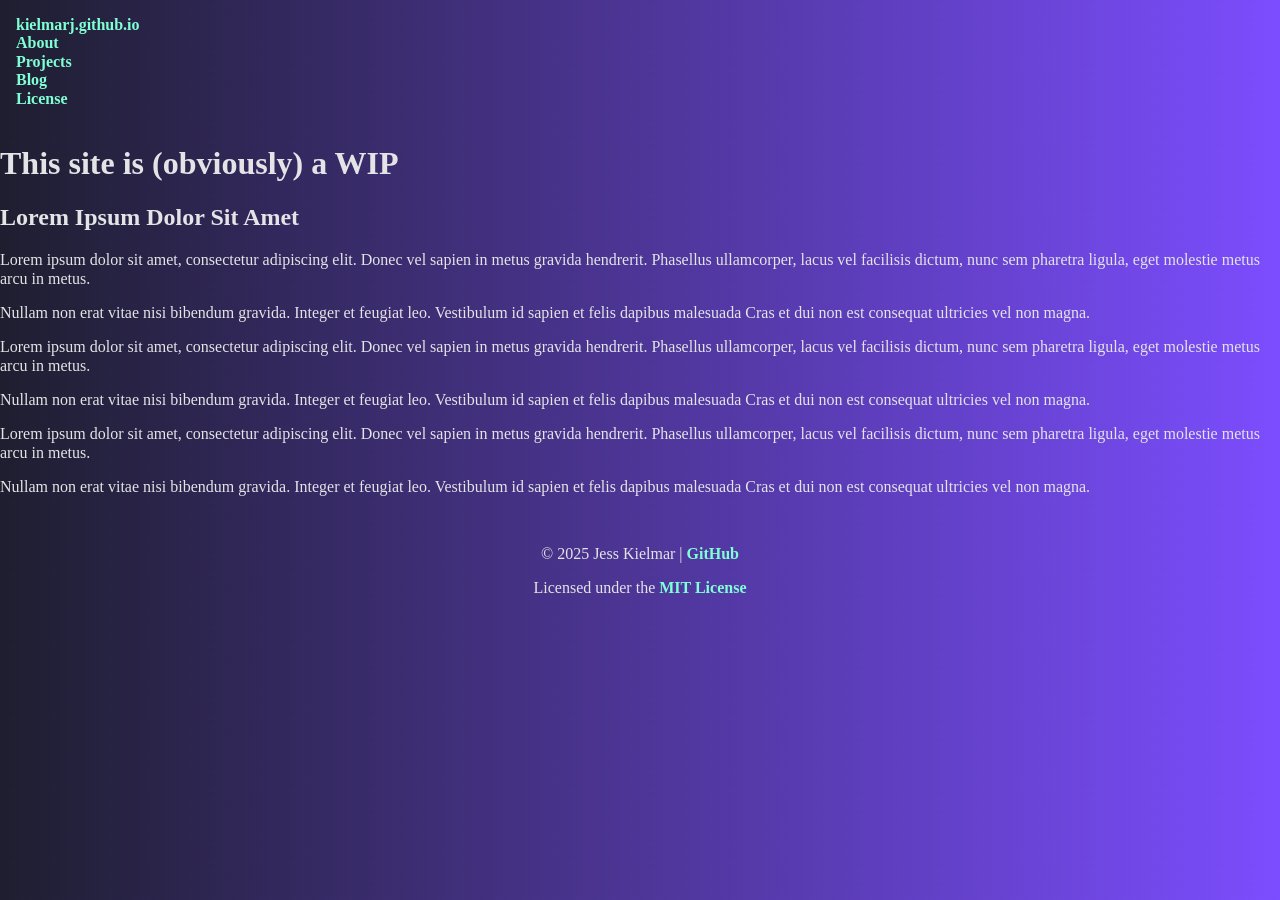
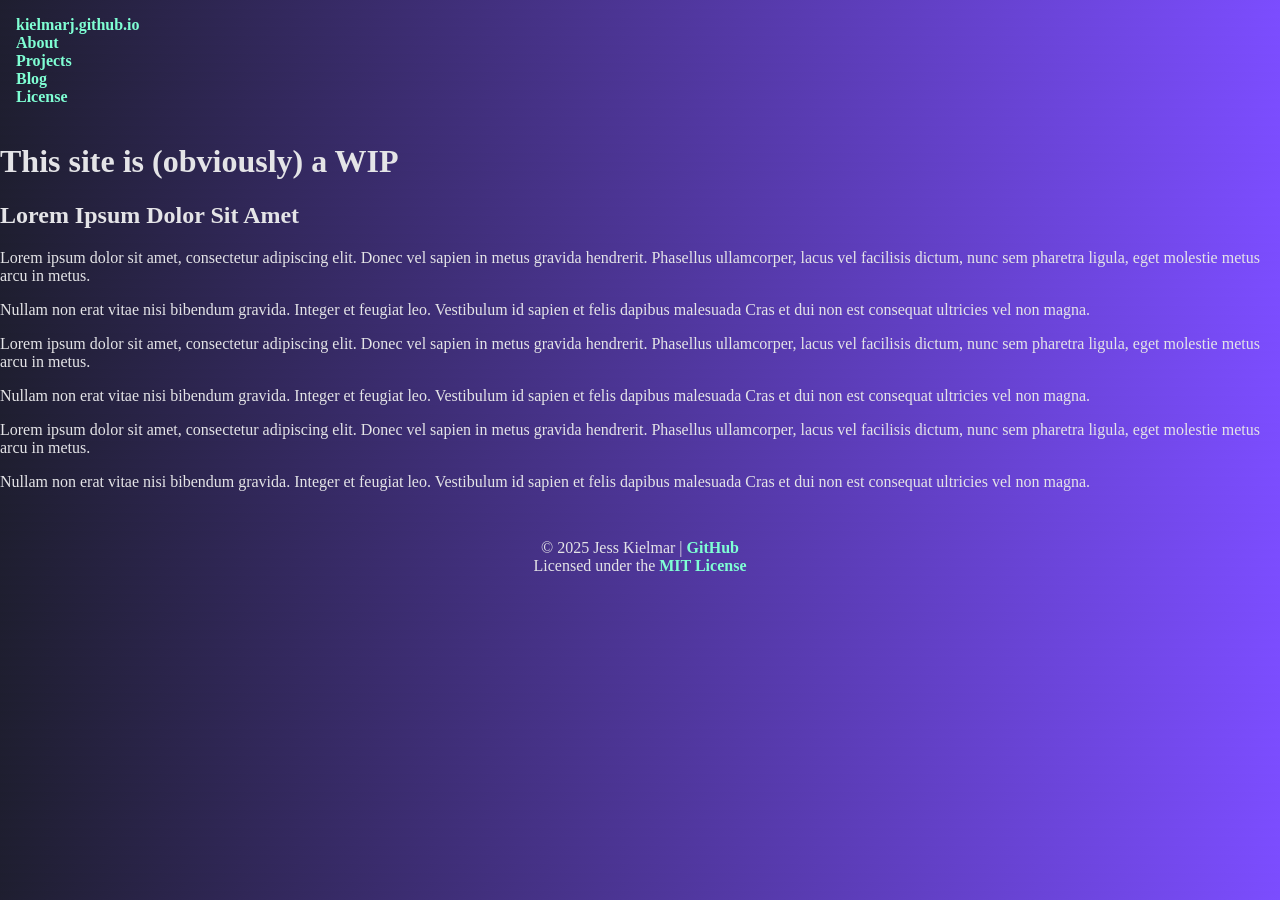
Before and after one commit to kielmarj/kielmarj.github.io, a Jekyll site: the page built from docs/index.md, in a window 1280 px wide. Built offline with Jekyll 4.4.1, drawn with Linux system fonts in a browser that asks for light colours.

Commit message:
Update default.html

```diff
--- a/docs/_layouts/default.html
+++ b/docs/_layouts/default.html
@@ -7,8 +7,6 @@
     <meta name="robots" content="index,follow" />
     <meta name="keywords" content="blog,developer,webdev,opensource,programming,software" />
     <title>{{ page.title | default: site.title }}</title>
-    <!-- Normalize CSS -->
-    <link rel="stylesheet" href="https://cdnjs.cloudflare.com/ajax/libs/normalize/8.0.1/normalize.min.css" />
     <!-- Default CSS (Jekyll) -->
     <link rel="stylesheet" href="/assets/default.css" />
 </head>
@@ -30,14 +28,7 @@
         {{ content | default: "..." }}
     </main>
     <footer>
-        <p>
-            &copy; <span id="currentYear"></span> Jess Kielmar |
-            <a href="https://github.com/kielmarj" target="_blank">GitHub</a>
-        </p>
-        <p>
-            Licensed under the
-            <a href="/MIT-LICENSE/" target="_blank">MIT License</a>
-        </p>
+        <p>&copy; <span id="currentYear"></span> Jess Kielmar | <a href="https://github.com/kielmarj" target="_blank">GitHub</a><br>Licensed under the <a href="/MIT-LICENSE/" target="_blank">MIT License</a></p>
     </footer>
     <script src="/assets/default.js"></script>
 </body>
```
